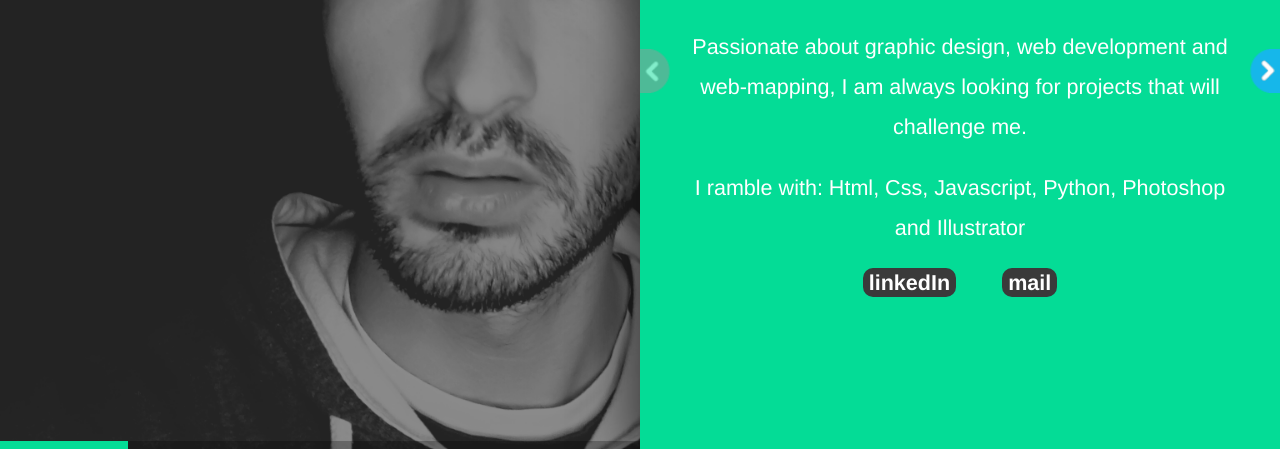
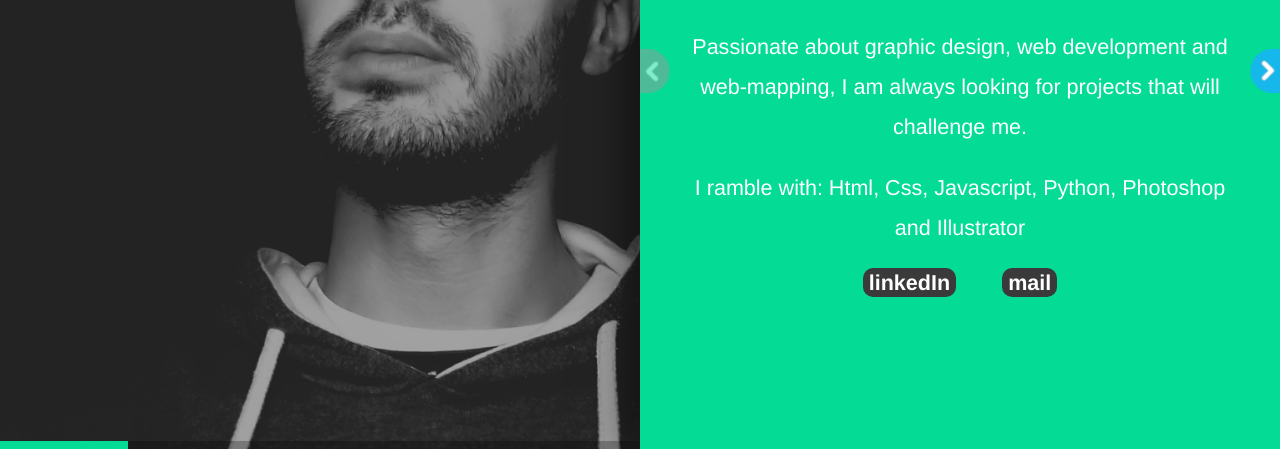
Before and after one commit to mirceaciu/pixel-mircea, a plain HTML site: page index.html in a window 1280 px wide. Shown: the part 351-800 px from the top of the page. Drawn offline with Linux system fonts and the light colour scheme.

Commit message:
new face

```diff
--- a/assets/css/main.css
+++ b/assets/css/main.css
@@ -130,9 +130,9 @@ li{
 }
 
 .imgfull{
-  background-image: url("../img/test2.png");
+  background-image: url("../img/test3.png");
   background-size: cover;
-  background-position-y: center;
+  background-position: center left;
 }
 
 .nav-button {
```
Also changed, not shown: assets/img/test3.png (added).
